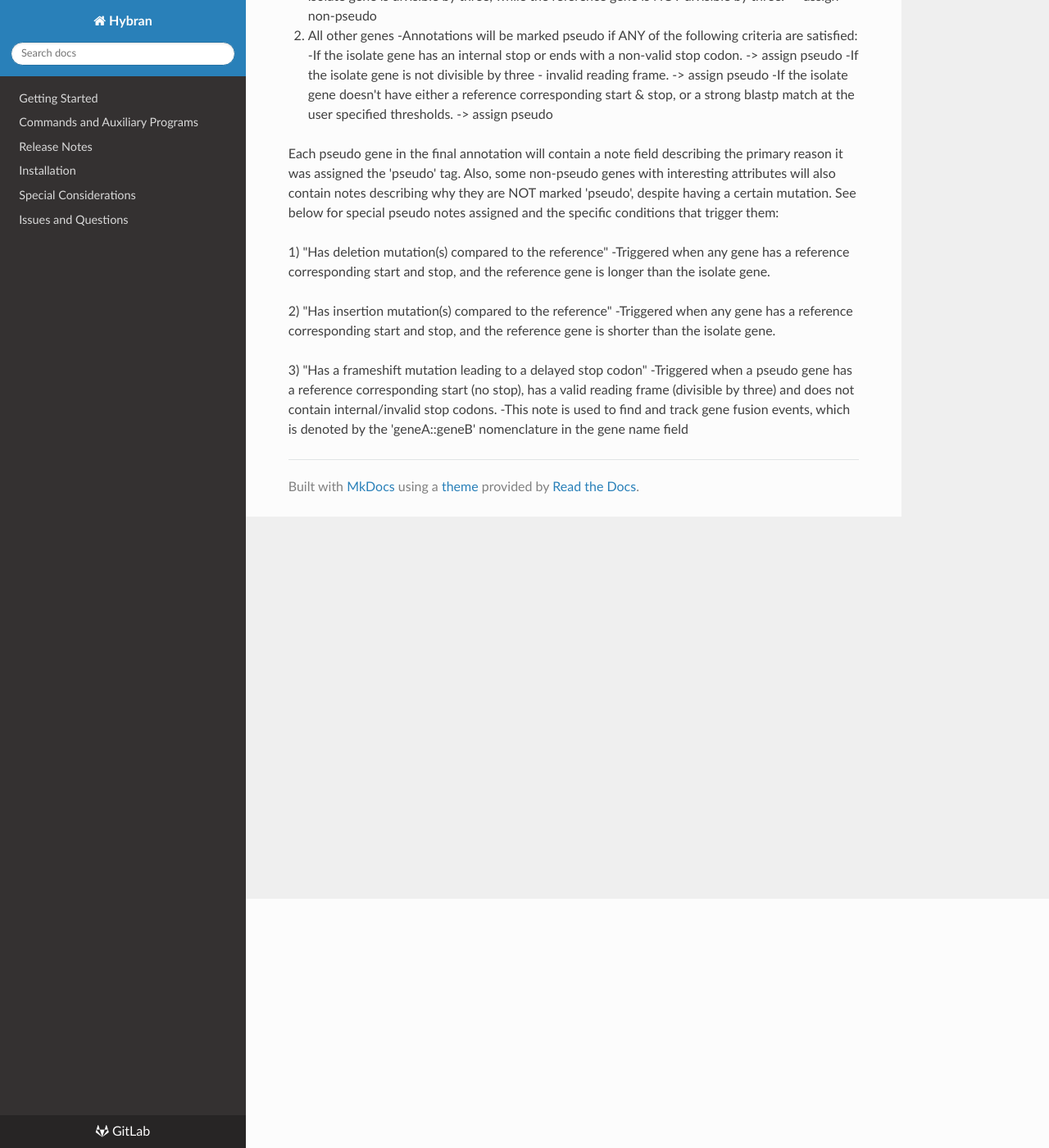
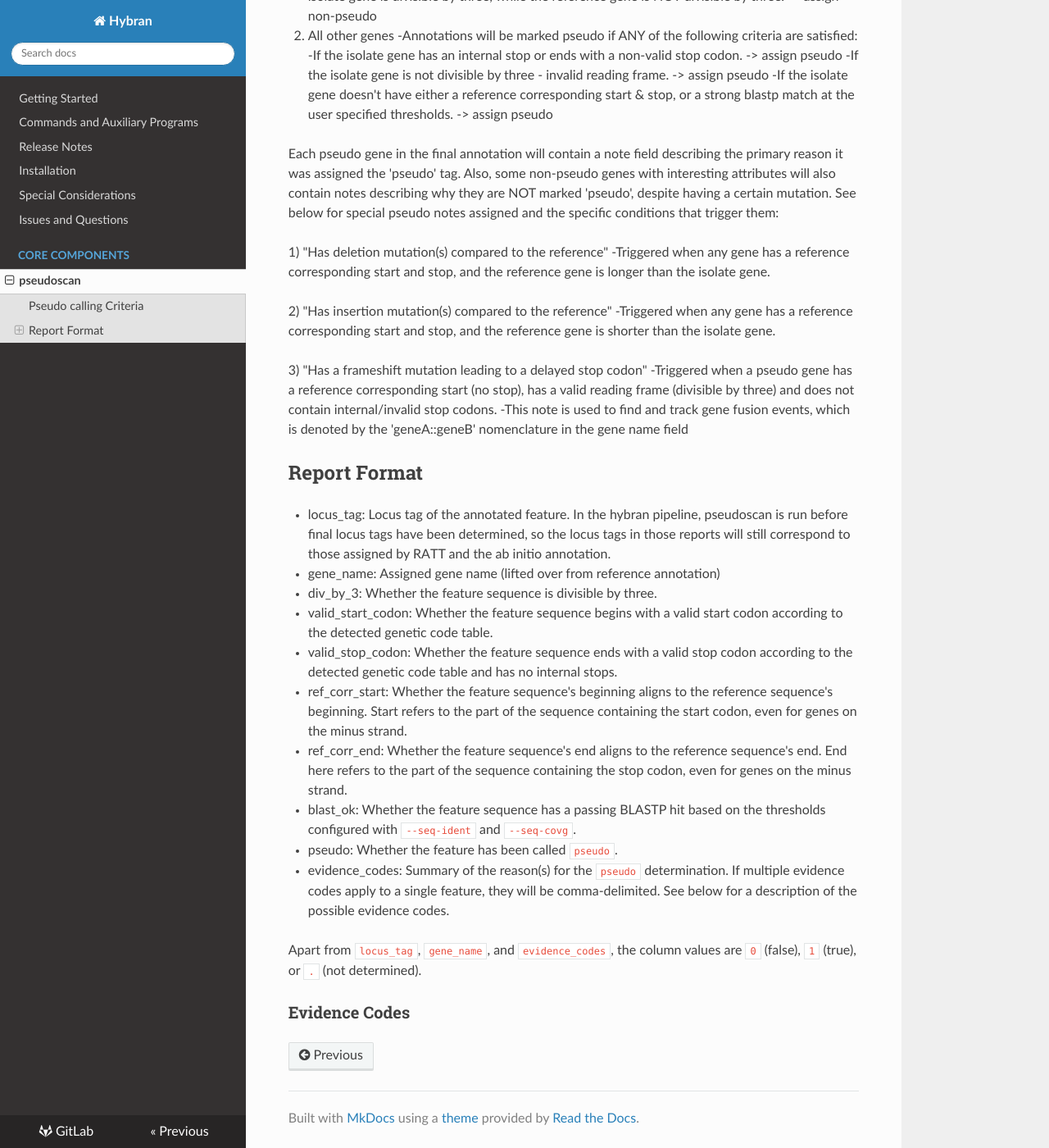
Before and after one commit to LPCDRP/hybran, an MkDocs documentation site: the page built from docs/pseudoscan.md, in a window 1280 px wide and 1400 px high, scrolled down 304 px. Shown: the whole window at 82% size. Built offline with MkDocs 1.6.1, drawn with Linux system fonts in a browser that asks for light colours; nearby versions of some CDN libraries.

Commit message:
Link the pseudoscan page from the navigation and describe report format
TODO: add evidence codes for the pseudoscan report

```diff
--- a/.gitlab-ci.yml
+++ b/.gitlab-ci.yml
@@ -1,7 +1,7 @@
 image: python:3.8-buster
 
 before_script:
-    - pip install mkdocs
+    - pip install mkdocs markdown-include
 
 pages:
     stage: deploy
--- a/docs/pseudoscan.md
+++ b/docs/pseudoscan.md
@@ -29,3 +29,7 @@ Each pseudo gene in the final annotation will contain a note field describing th
 3) "Has a frameshift mutation leading to a delayed stop codon"
     -Triggered when a pseudo gene has a reference corresponding start (no stop), has a valid reading frame (divisible by three) and does not contain internal/invalid stop codons.
     -This note is used to find and track gene fusion events, which is denoted by the 'geneA::geneB' nomenclature in the gene name field
+
+## Report Format
+
+{!pseudoscan.report-format.md!}
--- /dev/null
+++ b/docs/pseudoscan.report-format.md
@@ -0,0 +1,29 @@
+- locus_tag:
+Locus tag of the annotated feature.
+In the hybran pipeline, pseudoscan is run before final locus tags have been determined, so the locus tags in those reports will still correspond to those assigned by RATT and the ab initio annotation.
+- gene_name:
+Assigned gene name (lifted over from reference annotation)
+- div_by_3:
+Whether the feature sequence is divisible by three.
+- valid_start_codon:
+Whether the feature sequence begins with a valid start codon according to the detected genetic code table.
+- valid_stop_codon:
+Whether the feature sequence ends with a valid stop codon according to the detected genetic code table and has no internal stops.
+- ref_corr_start:
+Whether the feature sequence's beginning aligns to the reference sequence's beginning.
+Start refers to the part of the sequence containing the start codon, even for genes on the minus strand.
+- ref_corr_end:
+Whether the feature sequence's end aligns to the reference sequence's end.
+End here refers to the part of the sequence containing the stop codon, even for genes on the minus strand.
+- blast_ok:
+Whether the feature sequence has a passing BLASTP hit based on the thresholds configured with `--seq-ident` and `--seq-covg`.
+- pseudo:
+Whether the feature has been called `pseudo`.
+- evidence_codes:
+Summary of the reason(s) for the `pseudo` determination.
+If multiple evidence codes apply to a single feature, they will be comma-delimited.
+See below for a description of the possible evidence codes.
+
+Apart from `locus_tag`, `gene_name`, and `evidence_codes`, the column values are `0` (false), `1` (true), or `.` (not determined).
+
+# Evidence Codes
--- a/mkdocs.yml
+++ b/mkdocs.yml
@@ -10,7 +10,12 @@ nav:
     - Installation: install.md
     - Special Considerations: faq.md
     - Issues and Questions: 'https://gitlab.com/LPCDRP/hybran/issues'
+    - Core Components:
+        - pseudoscan: pseudoscan.md
 markdown_extensions:
     - toc:
         permalink: True
+    - markdown_include.include:
+        base_path: docs
+        inheritHeadingDepth: True
 theme: readthedocs
```
Also changed, not shown: README.md (+13 -2 lines).
